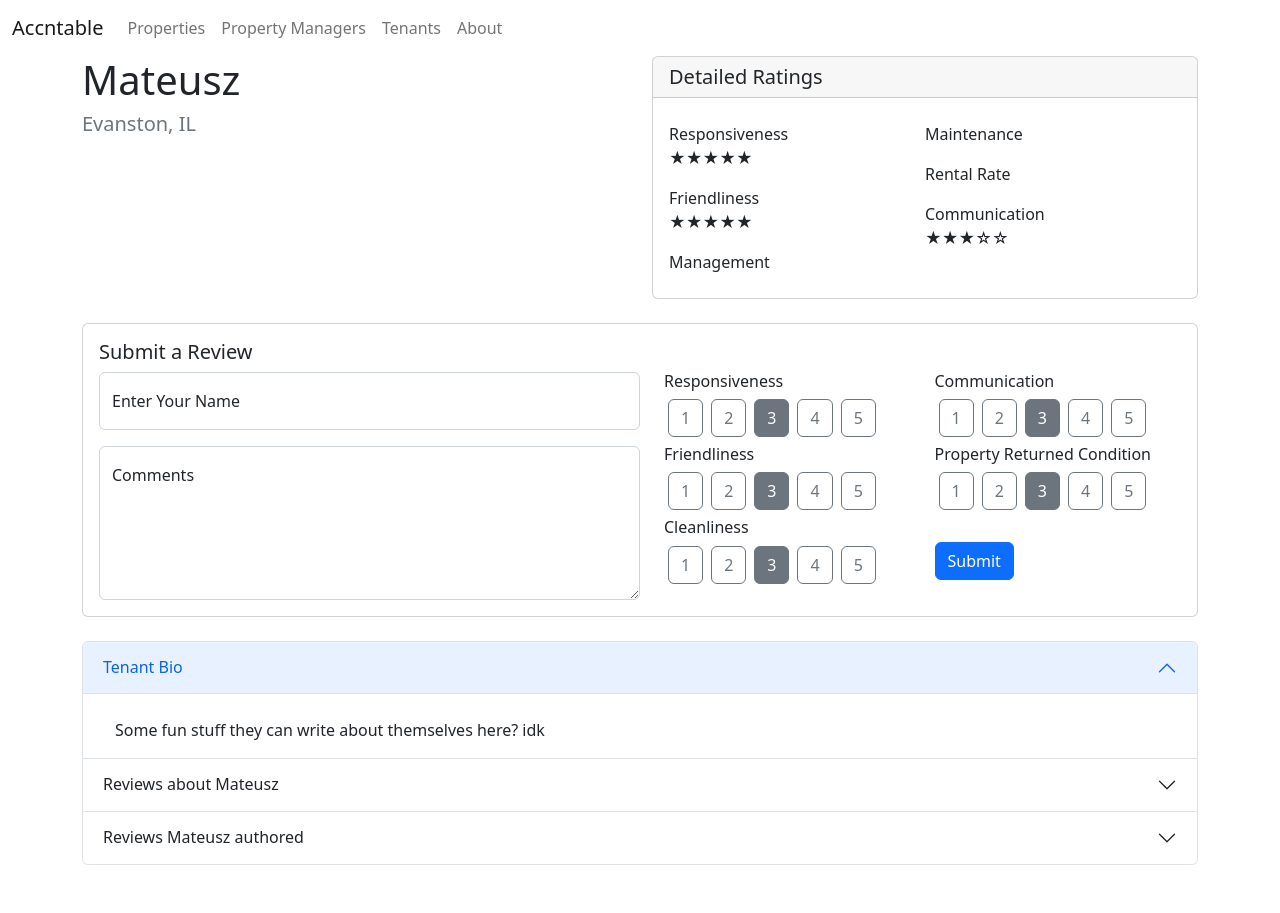
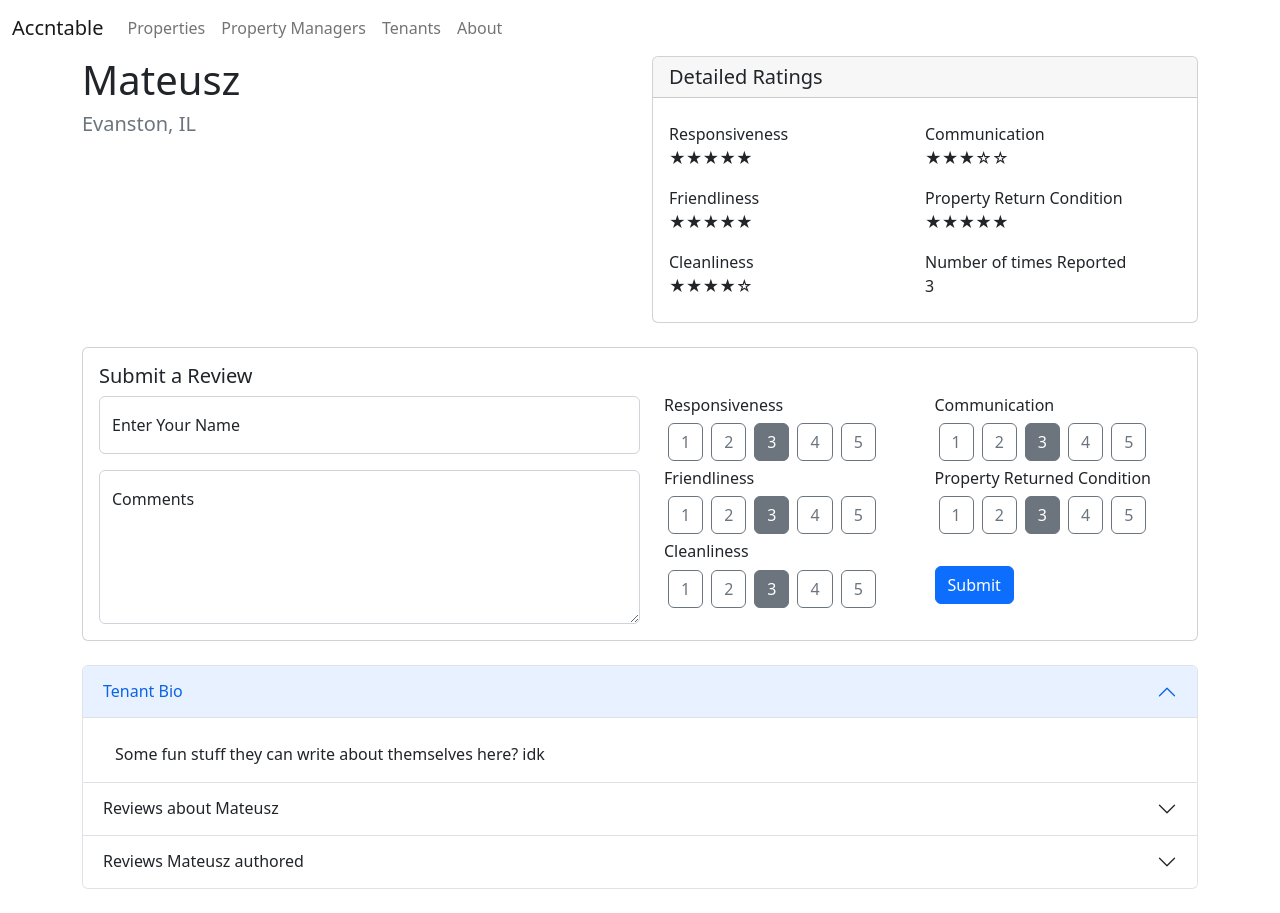
Before and after one commit to mattryczek/accntable, a Vue app: page /tenant/1 in a window 1280 px wide. Before the commit the page ends 889 px from the top, so only its background shows below. Built offline with nearby package versions, Linux system fonts and the light colour scheme.

Commit message:
Separate Tenant and Manager ScoreCards

```diff
--- /dev/null
+++ b/src/components/TenantScoreCard.vue
@@ -0,0 +1,62 @@
+<!--
+"responsiveness":
+"friendliness":
+"cleanliness":
+"communication":
+"returned_property":
+"report_count":
+-->
+
+<script setup>
+let ratingsObj = defineProps({
+    data: Object
+})
+
+let ratings = ratingsObj.data
+
+function transform(number) {
+    return '★'.repeat(number) + '☆'.repeat(5 - number)
+}
+</script>
+
+<template>
+    <div class="card">
+        <h5 class="card-header">Detailed Ratings</h5>
+        <div class="card-body d-flex flex-wrap">
+            <div class="col-md-6 my-2">
+                <p class="card-text">
+                    Responsiveness
+                    <br />
+                    <span>{{ transform(ratings.responsiveness) }}</span>
+                </p>
+                <p class="card-text">
+                    Friendliness
+                    <br />
+                    <span>{{ transform(ratings.friendliness) }}</span>
+                </p>
+                <p class="card-text">
+                    Cleanliness
+                    <br />
+                    <span>{{ transform(ratings.cleanliness) }}</span>
+                </p>
+            </div>
+            <div class="col-md-6 my-2">
+                <p class="card-text">
+                    Communication
+                    <br />
+                    <span>{{ transform(ratings.communication) }}</span>
+                </p>
+                <p class="card-text">
+                    Property Return Condition
+                    <br />
+                    <span>{{ transform(ratings.returned_property) }}</span>
+                </p>
+                <p class="card-text">
+                    Number of times Reported
+                    <br />
+                    <span>{{ ratings.communication }}</span>
+                </p>
+            </div>
+        </div>
+    </div>
+</template>
--- a/src/views/ManagerDetail.vue
+++ b/src/views/ManagerDetail.vue
@@ -5,7 +5,7 @@ import { ref } from 'vue'
 
 import Navbar from '@comp/Navbar.vue'
 import ReviewCard from '@comp/ReviewCard.vue'
-import ScoreCard from '@comp/ScoreCard.vue'
+import ScoreCard from '@comp/ManagerScoreCard.vue'
 import ReviewForm from '@comp/ManagerReviewform.vue'
 import Footer from '@comp/Footer.vue'
 
--- a/src/views/TenantDetail.vue
+++ b/src/views/TenantDetail.vue
@@ -4,7 +4,7 @@ import { useRoute } from 'vue-router'
 
 import Navbar from '@comp/Navbar.vue'
 import ReviewCard from '@comp/ReviewCard.vue'
-import ScoreCard from '@comp/ScoreCard.vue'
+import ScoreCard from '@comp/TenantScoreCard.vue'
 import ReviewForm from '@comp/TenantReviewform.vue'
 import Footer from '@comp/Footer.vue'
 
```
Also changed, not shown: src/components/ManagerScoreCard.vue (renamed from src/components/ScoreCard.vue).
